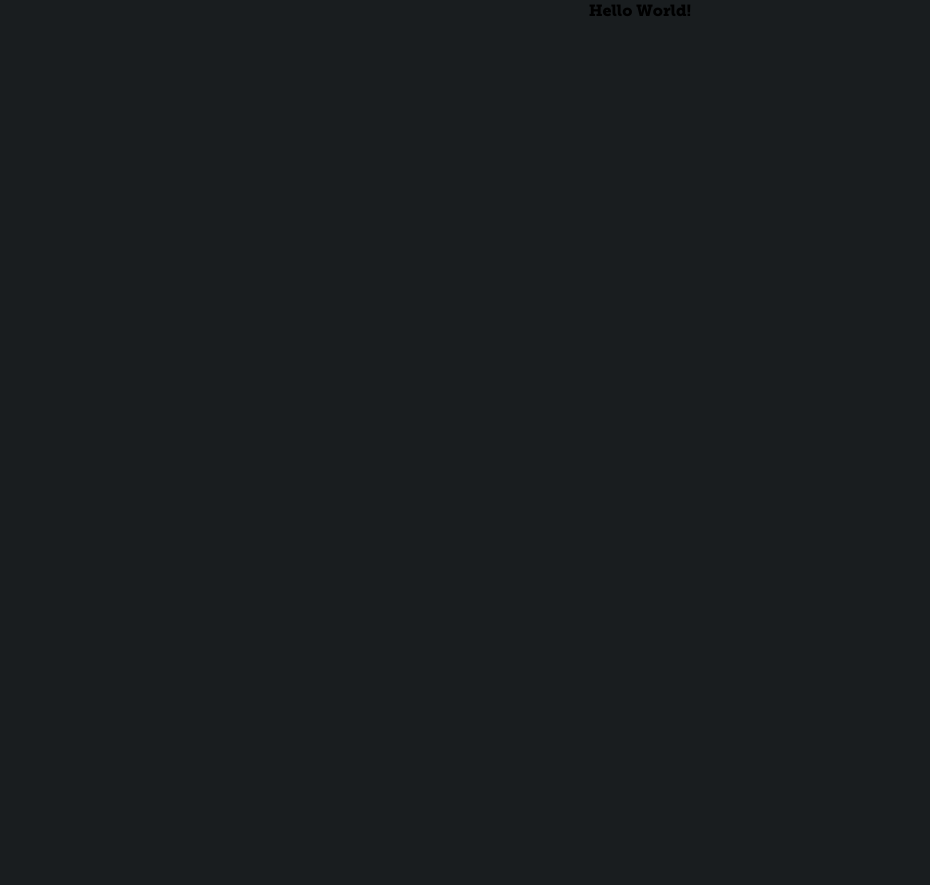
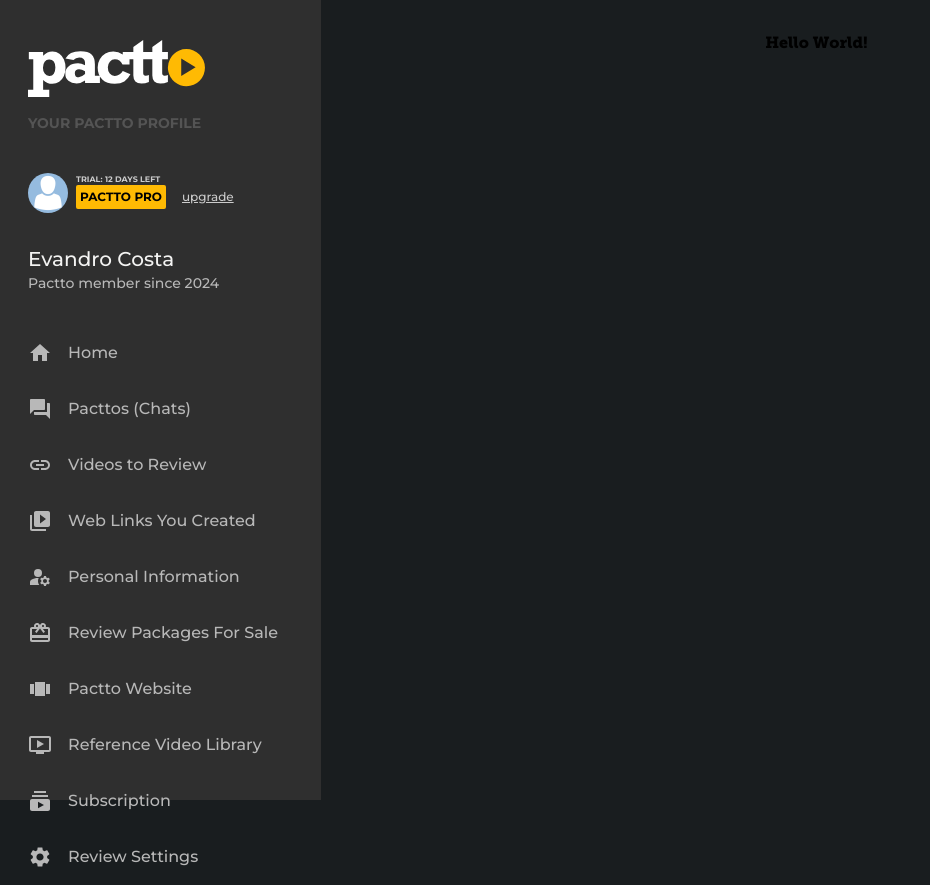
Before and after one commit to evans-costa/pactto-clone, a Next.js app: page / in a window 1280 px wide. Shown: the whole page, without its empty margins (0-930 px from the left). Before the commit the page ends 800 px from the top, so only its background shows below. Built offline with nearby package versions, Linux system fonts and the light colour scheme.

Commit message:
feat: create `SideBar` component for navigation

```diff
--- a/src/app/layout.js
+++ b/src/app/layout.js
@@ -1,5 +1,6 @@
 import localFont from "next/font/local";
 import "./styles/globals.css";
+import Sidebar from "@/components/Sidebar";
 
 const montserrat = localFont({
   src: "../../public/fonts/Montserrat-VariableFont_wght.ttf",
@@ -20,7 +21,12 @@
 export default function RootLayout({ children }) {
   return (
     <html lang="en">
-      <body className={`${montserrat.className} ${museoSlab.variable}`}>{children}</body>
+      <body className={`flex ${montserrat.className} ${museoSlab.variable}`}>
+        <nav className="h-full w-fit flex-none">
+          <Sidebar />
+        </nav>
+        <main className="ml-8 mt-8 w-full grow">{children}</main>
+      </body>
     </html>
   );
 }
--- /dev/null
+++ b/src/components/MenuList/index.jsx
@@ -0,0 +1,26 @@
+"use client";
+
+import { menuData } from "@/lib/menuData";
+import Link from "next/link";
+import { usePathname } from "next/navigation";
+
+export default function MenuList() {
+  const pathname = usePathname();
+
+  const listItems = menuData.map((item) => (
+    <li
+      className={`px-7 py-4 ${pathname === item.path ? "bg-[#3a363f] text-yellow" : ""} hover:bg-[#3a363f] hover:text-yellow`}
+      key={item.id}>
+      <Link href={item.path}>
+        <span className="flex items-center gap-4">
+          {item.icon} {item.label}
+        </span>
+      </Link>
+    </li>
+  ));
+  return (
+    <ul className="mt-8 flex flex-col text-base font-medium text-gray">
+      {listItems}
+    </ul>
+  );
+}
--- /dev/null
+++ b/src/components/Sidebar/index.jsx
@@ -0,0 +1,48 @@
+import Image from "next/image";
+import MenuList from "../MenuList";
+
+export default function Sidebar() {
+  return (
+    <div className="flex h-screen flex-col bg-gray-dark pt-10">
+      <div className="px-7">
+        <div className="flex flex-col">
+          <Image
+            src="/images/pactto-logo.svg"
+            height={43}
+            width={140}
+            className="h-1/3 w-2/3"
+            alt="Pactto logo icon"
+          />
+          <p className="mt-4 text-sm uppercase text-[#545454]">
+            Your Pactto Profile
+          </p>
+        </div>
+        <div className="mb-8 mt-10 flex gap-2">
+          <Image
+            src="/images/avatar-placeholder.png"
+            height={40}
+            width={40}
+            alt="User avatar"
+            className="rounded-full"
+          />
+          <div className="gap-.5 flex flex-col text-[#CBCBCB]">
+            <p className="text-[8px] font-bold uppercase">
+              Trial: 12 days left
+            </p>
+            <div className="flex items-center justify-center gap-4">
+              <div className="w-3/4 rounded-sm bg-yellow p-1 text-center text-xs uppercase text-black">
+                Pactto Pro
+              </div>
+              <p className="text-xs font-medium underline">upgrade</p>
+            </div>
+          </div>
+        </div>
+        <div className="font-medium text-gray-light">
+          <p className="text-xl">Evandro Costa</p>
+          <p className="text-sm text-gray">Pactto member since 2024</p>
+        </div>
+      </div>
+      <MenuList />
+    </div>
+  );
+}
--- /dev/null
+++ b/src/lib/menuData.js
@@ -0,0 +1,73 @@
+import HomeIcon from "@mui/icons-material/Home";
+import ForumIcon from "@mui/icons-material/Forum";
+import LinkIcon from "@mui/icons-material/Link";
+import VideoLibraryIcon from "@mui/icons-material/VideoLibrary";
+import ManageAccountsIcon from "@mui/icons-material/ManageAccounts";
+import RedeemIcon from "@mui/icons-material/Redeem";
+import ViewCarouselIcon from "@mui/icons-material/ViewCarousel";
+import OndemandVideoIcon from "@mui/icons-material/OndemandVideo";
+import SubscriptionsIcon from "@mui/icons-material/Subscriptions";
+import SettingsIcon from "@mui/icons-material/Settings";
+
+export const menuData = [
+  {
+    id: 0,
+    label: "Home",
+    path: "/home",
+    icon: <HomeIcon />,
+  },
+  {
+    id: 1,
+    label: "Pacttos (Chats)",
+    path: "/pacttos",
+    icon: <ForumIcon />,
+  },
+  {
+    id: 2,
+    label: "Videos to Review",
+    path: "/videos-to-review",
+    icon: <LinkIcon />,
+  },
+  {
+    id: 3,
+    label: "Web Links You Created",
+    path: "shared-links",
+    icon: <VideoLibraryIcon />,
+  },
+  {
+    id: 4,
+    label: "Personal Information",
+    path: "/personal-info",
+    icon: <ManageAccountsIcon />,
+  },
+  {
+    id: 5,
+    label: "Review Packages For Sale",
+    path: "/packages",
+    icon: <RedeemIcon />,
+  },
+  {
+    id: 6,
+    label: "Pactto Website",
+    path: "/profile",
+    icon: <ViewCarouselIcon />,
+  },
+  {
+    id: 7,
+    label: "Reference Video Library",
+    path: "/library",
+    icon: <OndemandVideoIcon />,
+  },
+  {
+    id: 8,
+    label: "Subscription",
+    path: "/subscription",
+    icon: <SubscriptionsIcon />,
+  },
+  {
+    id: 9,
+    label: "Review Settings",
+    path: "/review-settings",
+    icon: <SettingsIcon />,
+  },
+];
```
Also changed, not shown: public/images/avatar-placeholder.png (added), public/images/pactto-logo.svg (added).
